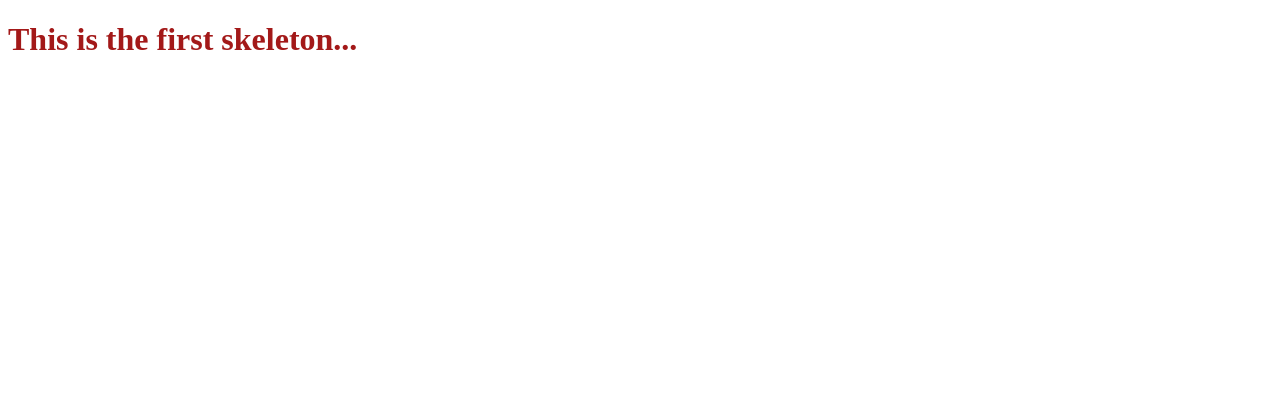
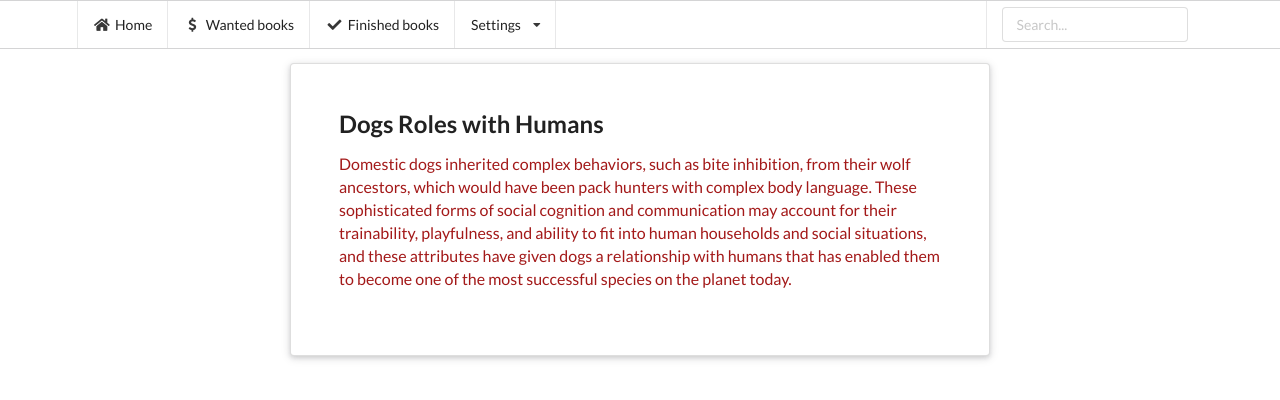
Before and after one commit to golgor/ihaveread, a Flask app: page / in a window 1280 px wide. Shown: the top 400 px of the page. Run offline with Flask 2, Linux system fonts and the light colour scheme.

Commit message:
added semantic ui via cdn

```diff
--- a/templates/base_layout.html
+++ b/templates/base_layout.html
@@ -10,16 +10,43 @@
 
         <!-- Local stylesheet -->
         <link rel="stylesheet" href={{ url_for('static', filename='css/styles.css') }}>
-
+        <link rel="stylesheet" href="https://cdnjs.cloudflare.com/ajax/libs/semantic-ui/2.4.1/semantic.min.css" integrity="sha512-8bHTC73gkZ7rZ7vpqUQThUDhqcNFyYi2xgDgPDHc+GXVGHXq+xPjynxIopALmOPqzo9JZj0k6OqqewdGO3EsrQ==" crossorigin="anonymous" />
         <!-- Block for scripts to be run in the header -->
         {% block base_top_scripts %}{% endblock %}
 
         <title>{% block title %}{% endblock %}</title>
     </head>
     <body class="text-color">
+        <div class="ui attached stackable menu">
+            <div class="ui container">
+              <a class="item" href="/">
+                <i class="home icon"></i> Home
+              </a>
+              <a class="item" href="/add/wanted">
+                <i class="dollar sign icon"></i> Wanted books
+              </a>
+              <a class="item" href="/add/finished">
+                <i class="check icon"></i> Finished books
+              </a>
+              <div class="ui simple dropdown item">
+                Settings
+                <i class="dropdown icon"></i>
+                <div class="menu">
+                  <a class="item"><i class="edit icon"></i> Edit Profile</a>
+                  <a class="item"><i class="globe icon"></i> Choose Language</a>
+                  <a class="item"><i class="settings icon"></i> Account Settings</a>
+                </div>
+              </div>
+              <div class="right item">
+                <div class="ui input" data-children-count="1"><input type="text" placeholder="Search..."></div>
+              </div>
+            </div>
+          </div>
+
         <!-- Main block for body -->
         {% block body %}{% endblock %}
 
+        <script src="https://cdnjs.cloudflare.com/ajax/libs/semantic-ui/2.4.1/semantic.min.js" integrity="sha512-dqw6X88iGgZlTsONxZK9ePmJEFrmHwpuMrsUChjAw1mRUhUITE5QU9pkcSox+ynfLhL15Sv2al5A0LVyDCmtUw==" crossorigin="anonymous"></script>
         <!-- Block for scripts to be run in the bottom of the body -->
         {% block base_bottom_scripts %}{% endblock %}
     </body>
--- a/templates/index.html
+++ b/templates/index.html
@@ -5,7 +5,15 @@
 {% endblock %}
 
 {% block body %}
-<h1 class="text-color">
-    This is the first skeleton...
-</h1>
+<div class="ui raised very padded text container segment">
+  <h2 class="ui header">Dogs Roles with Humans</h2>
+  <p>Domestic dogs inherited complex behaviors, such as bite inhibition,
+    from their wolf ancestors, which would have been pack hunters with
+    complex body language. These sophisticated forms of social cognition
+    and communication may account for their trainability, playfulness,
+    and ability to fit into human households and social situations,
+    and these attributes have given dogs a relationship with humans that
+    has enabled them to become one of the most successful species on the planet today.</p>
+  <p></p>
+</div>
 {% endblock %}
```
